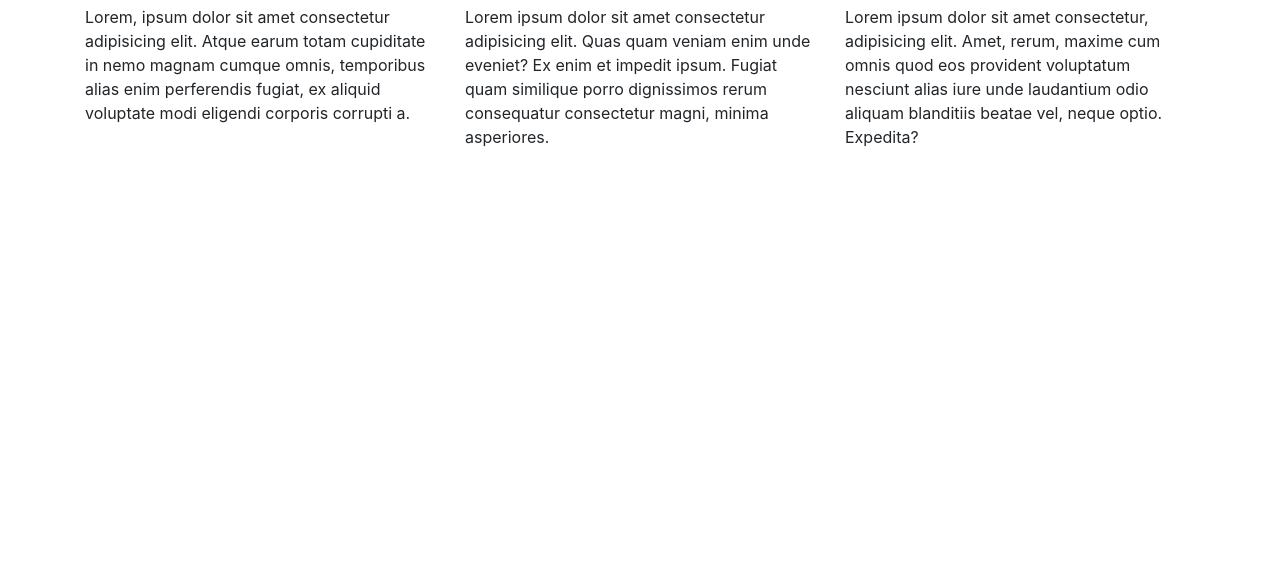
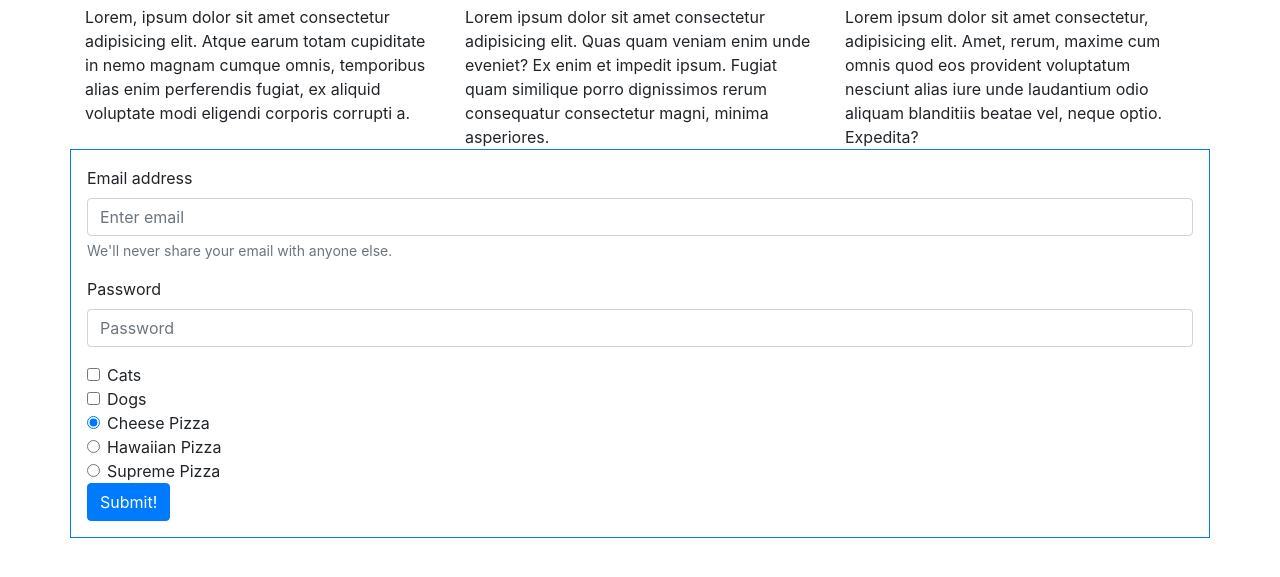
Before and after one commit to emoran0403/Bootstrap-4-Drills, a plain HTML site: page index.html in a window 1280 px wide. Shown: the part 51-628 px from the top of the page. Drawn offline with nearby package versions, Linux system fonts and the light colour scheme.

Commit message:
Bootstrap Forms section complete

```diff
--- a/index.html
+++ b/index.html
@@ -27,6 +27,49 @@
                 quod eos provident voluptatum nesciunt alias iure unde laudantium odio aliquam blanditiis beatae vel,
                 neque optio. Expedita?</div>
         </div>
+        <div class="row">
+            <form class="col-12 border border-primary p-3">
+                <div class="form-group">
+                    <label for="exampleInputEmail1">Email address</label>
+                    <input type="email" class="form-control" id="exampleInputEmail1" aria-describedby="emailHelp"
+                        placeholder="Enter email">
+                    <small id="emailHelp" class="form-text text-muted">We'll never share your email with anyone
+                        else.</small>
+                </div>
+                <div class="form-group">
+                    <label for="exampleInputPassword1">Password</label>
+                    <input type="password" class="form-control" id="exampleInputPassword1" placeholder="Password">
+                </div>
+                <div class="form-check">
+                    <input type="checkbox" class="form-check-input" id="cat-checkbox">
+                    <label class="form-check-label" for="cat-checkbox">Cats</label>
+                </div>
+                <div class="form-check">
+                    <input type="checkbox" class="form-check-input" id="dog-checkbox">
+                    <label class="form-check-label" for="dog-checkbox">Dogs</label>
+                </div>
+                <div class="form-check">
+                    <input class="form-check-input" type="radio" name="exampleRadios" id="cheese" value="cheese" checked>
+                    <label class="form-check-label" for="cheese">
+                        Cheese Pizza
+                    </label>
+                </div>
+                <div class="form-check">
+                    <input class="form-check-input" type="radio" name="exampleRadios" id="hawaiian" value="hawaiian">
+                    <label class="form-check-label" for="hawaiian">
+                        Hawaiian Pizza
+                    </label>
+                </div>
+                <div class="form-check">
+                    <input class="form-check-input" type="radio" name="exampleRadios" id="supreme" value="supreme">
+                    <label class="form-check-label" for="supreme">
+                        Supreme Pizza
+                    </label>
+                </div>
+                <button class="btn btn-primary" type="submit">Submit!</button>
+            </form>
+
+        </div>
 
 
     </div>
```
